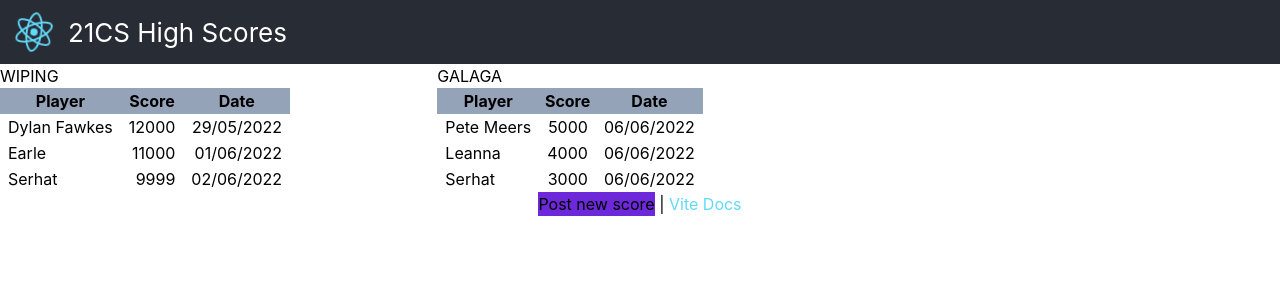
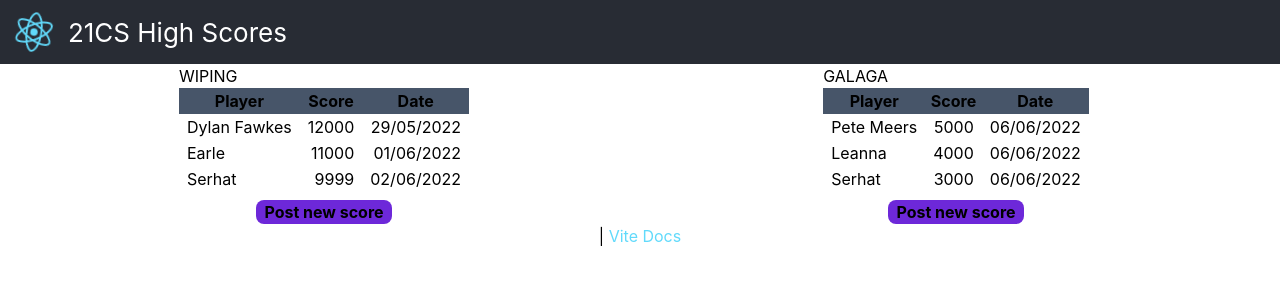
Before and after one commit to dfawkes93/hiscore, a React (Vite) app: page / in a window 1280 px wide. Shown: the top 300 px of the page. Built offline with nearby package versions, Linux system fonts and the light colour scheme.

Commit message:
Styling and modal start

```diff
--- a/src/App.css
+++ b/src/App.css
@@ -1,5 +1,6 @@
 .App {
   text-align: center;
+  min-height: 100vh;
 }
 
 .App-logo {
--- a/src/App.tsx
+++ b/src/App.tsx
@@ -1,43 +1,33 @@
-import { useState } from 'react'
-import Modal from './components/Modal'
-import ScoreTable from './ScoreTable'
-import logo from './logo.svg'
-import './App.css'
-import * as baseData from "../res/data.json"
+import { useState } from "react";
+import Modal from "./components/Modal";
+import ScoreTable from "./ScoreTable";
+import logo from "./logo.svg";
+import "./App.css";
+import * as baseData from "../res/data.json";
 
 function App() {
-  if (!localStorage.getItem('data')) {
-	localStorage.setItem('data', JSON.stringify(baseData));
+  if (!localStorage.getItem("data")) {
+    localStorage.setItem("data", JSON.stringify(baseData));
   }
-  const data = JSON.parse(localStorage.getItem('data') ?? '{}');
-  const [count, setCount] = useState(0)
-  //const data = JSON.parse(rawdata);
-  const newScore = () => {
-	console.log("New score!")
-	data.scorelist[0].scores.push({
-		"player": "someguy",
-		"score": Math.floor(Math.random()*10000).toString(),
-		"date": "07/06/2022"
-	})
-	localStorage.setItem('data', JSON.stringify(data));
+  const data = JSON.parse(localStorage.getItem("data") ?? "{}");
+  const [openModal, setOpenModal] = useState(false)
+  const handleModal = (show: boolean) => {
+      setOpenModal(show);
   }
   return (
-    <div className="App">
+    <div className="App dark:bg-slate-800 dark:text-slate-300">
       <header className="App-header">
         <img src={logo} className="App-logo" alt="logo" />
         <h1>21CS High Scores</h1>
       </header>
-		<div className="grid grid-cols-3 gap-8">
+      <div className="container mx-auto px-4">
+        <div className="grid grid-flow-row grid-cols-2 gap-4 justify-evenly justify-items-center">
           {ScoreTable(data.scorelist[1])}
           {ScoreTable(data.scorelist[0])}
         </div>
+      </div>
       <p>
-		  <button
-			className="bg-violet-700"
-			onClick={newScore}>
-			Post new score
-		  </button>
-          {' | '}
+        {" | "}
         <a
           className="App-link"
           href="https://vitejs.dev/guide/features.html"
@@ -47,8 +37,9 @@ function App() {
           Vite Docs
         </a>
       </p>
+      <Modal open={openModal} setOpen={handleModal}/>
     </div>
-  )
+  );
 }
 
-export default App
+export default App;
--- a/src/ScoreTable.tsx
+++ b/src/ScoreTable.tsx
@@ -1,12 +1,22 @@
 function ScoreTable(gameData: any) {
   const bodyData: any[] = [];
+  const newScore = () => {
+    console.log("New score!");
+    gameData.scores.push({
+      player: "someguy",
+      score: Math.floor(Math.random() * 10000).toString(),
+      date: "07/06/2022",
+    });
+  };
+
   for (const score of gameData.scores) {
     bodyData.push(
-		<tr key = {gameData.scores.indexOf(score)}>
+      <tr key={gameData.scores.indexOf(score)}>
         <td className="px-2 text-left"> {score.player} </td>
         <td className="px-2 text-right"> {score.score} </td>
         <td className="px-2 text-right"> {score.date} </td>
-		</tr>);
+      </tr>
+    );
   }
   return (
     <div>
@@ -14,14 +24,18 @@ return (
       <table className="border-collapse">
         <thead>
           <tr>
-      <th className="bg-slate-400">Player</th>
-      <th className="bg-slate-400">Score</th>
-      <th className="bg-slate-400">Date</th>
+            <th className="bg-slate-600">Player</th>
+            <th className="bg-slate-600">Score</th>
+            <th className="bg-slate-600">Date</th>
           </tr>
         </thead>
         <tbody>{bodyData}</tbody>
       </table>
+      <button className="bg-violet-700 px-2 font-bold mt-2 rounded-lg" onClick={newScore}>
+        Post new score
+      </button>
     </div>
-)}
+  );
+}
 
-export default ScoreTable
+export default ScoreTable;
--- a/src/components/Modal.tsx
+++ b/src/components/Modal.tsx
@@ -1,11 +1,9 @@
 import { useState } from 'react'
 import { Dialog } from '@headlessui/react'
 
-function Modal() {
-  let [isOpen, setIsOpen] = useState(true)
-
+function Modal({open, setOpen}: {open: boolean; setOpen: any}) {
   return (
-    <Dialog open={isOpen} onClose={() => setIsOpen(false)}>
+    <Dialog open={open} onClose={() => {setOpen(false)}}>
       <Dialog.Panel>
         <Dialog.Title>Deactivate account</Dialog.Title>
         <Dialog.Description>
@@ -17,8 +15,8 @@ function Modal() {
           will be permanently removed. This action cannot be undone.
         </p>
 
-        <button onClick={() => setIsOpen(false)}>Deactivate</button>
-        <button onClick={() => setIsOpen(false)}>Cancel</button>
+        <button onClick={() => {setOpen(false)}}>Deactivate</button>
+        <button onClick={() => {setOpen(false)}}>Cancel</button>
       </Dialog.Panel>
     </Dialog>
   )
```
Lines whose indentation alone changed are shown as unchanged.
